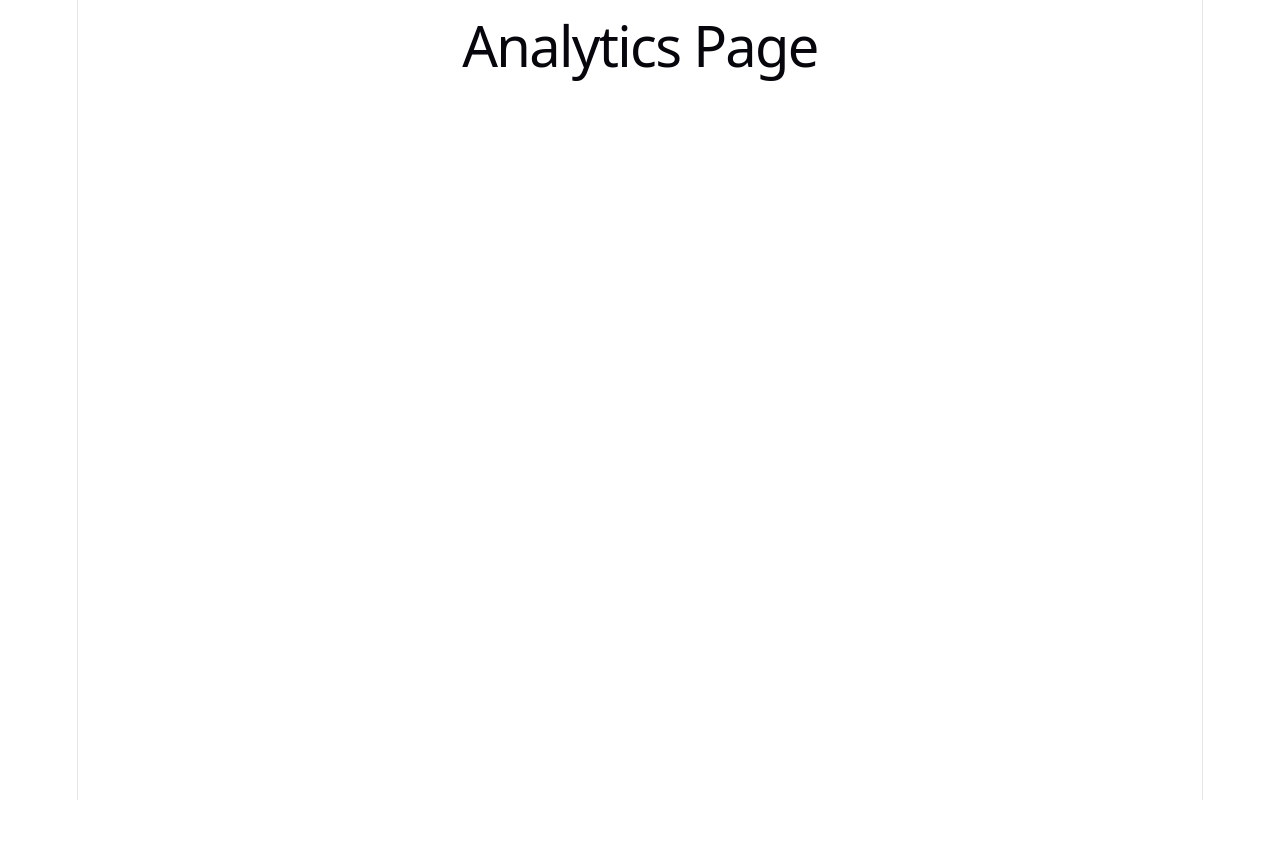
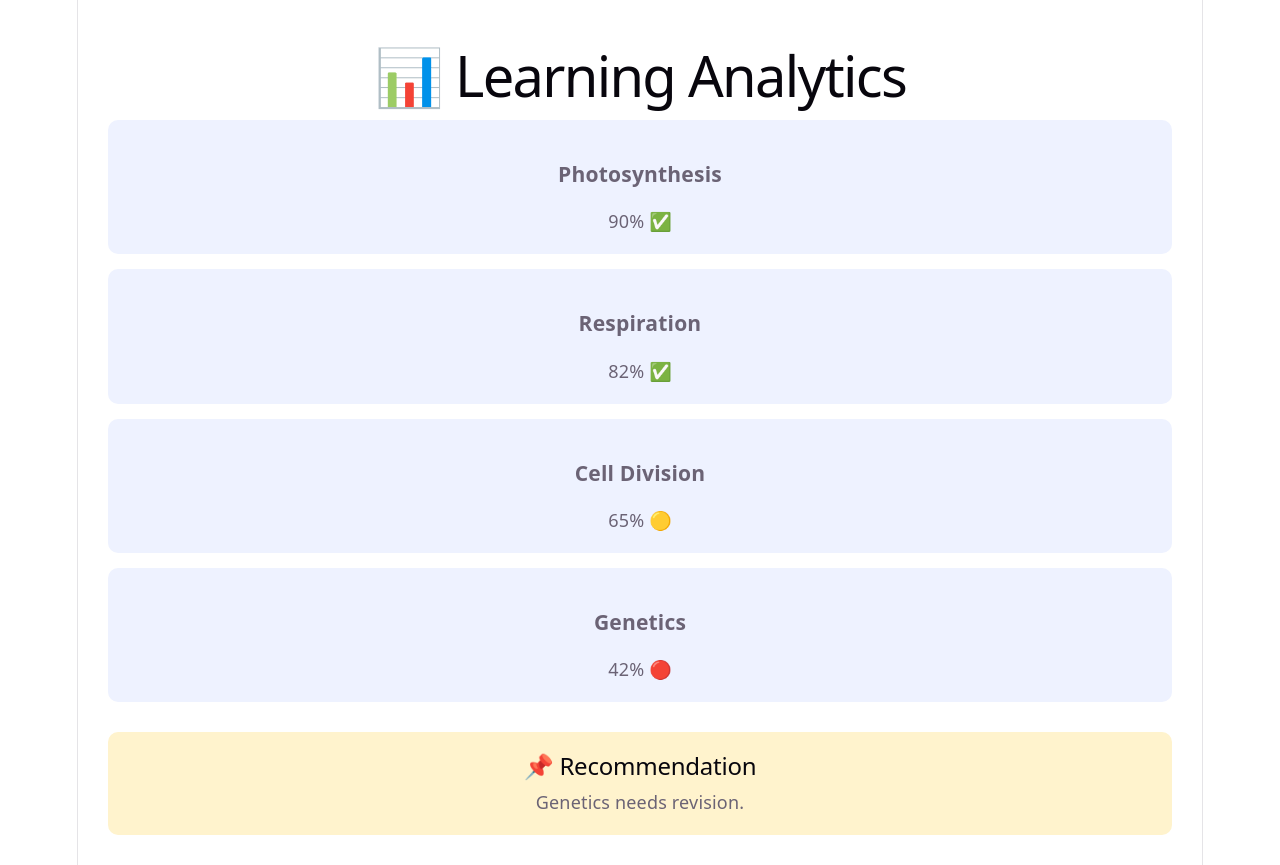
Before and after one commit to sreshtareddy0722/AI-Multilingual-Learning-Platform, a React app in the folder frontend/: page /analytics in a window 1280 px wide. Before the commit the page ends 800 px from the top, so only its background shows below. Built offline with nearby package versions, Linux system fonts and the light colour scheme; the HTML template or start-up script is replaced by a standard one.

Commit message:
Create analytics screen UI

```diff
--- a/frontend/src/pages/Analytics.jsx
+++ b/frontend/src/pages/Analytics.jsx
@@ -1,5 +1,48 @@
 function Analytics() {
-  return <h1>Analytics Page</h1>;
+  return (
+    <div style={{ padding: "30px" }}>
+      <h1>📊 Learning Analytics</h1>
+
+      <div style={card}>
+        <h3>Photosynthesis</h3>
+        <p>90% ✅</p>
+      </div>
+
+      <div style={card}>
+        <h3>Respiration</h3>
+        <p>82% ✅</p>
+      </div>
+
+      <div style={card}>
+        <h3>Cell Division</h3>
+        <p>65% 🟡</p>
+      </div>
+
+      <div style={card}>
+        <h3>Genetics</h3>
+        <p>42% 🔴</p>
+      </div>
+
+      <div
+        style={{
+          marginTop: "30px",
+          padding: "20px",
+          background: "#fff3cd",
+          borderRadius: "10px",
+        }}
+      >
+        <h2>📌 Recommendation</h2>
+        <p>Genetics needs revision.</p>
+      </div>
+    </div>
+  );
 }
 
+const card = {
+  background: "#eef2ff",
+  padding: "20px",
+  marginTop: "15px",
+  borderRadius: "10px",
+};
+
 export default Analytics;
```
